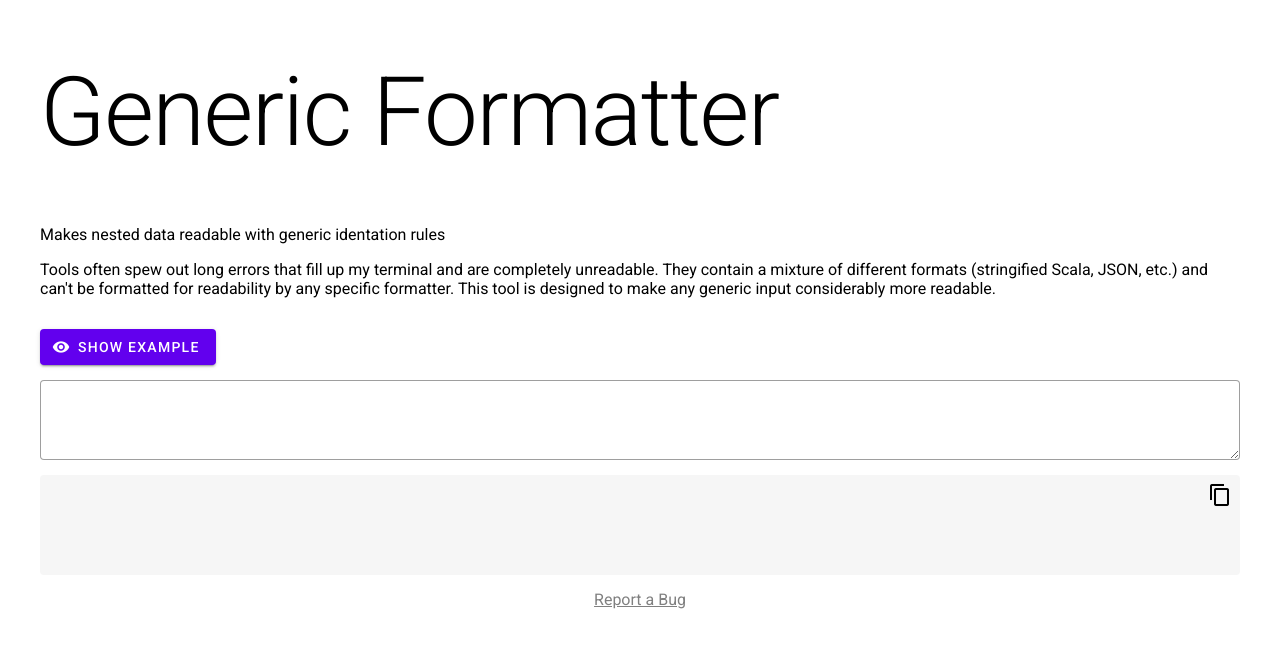
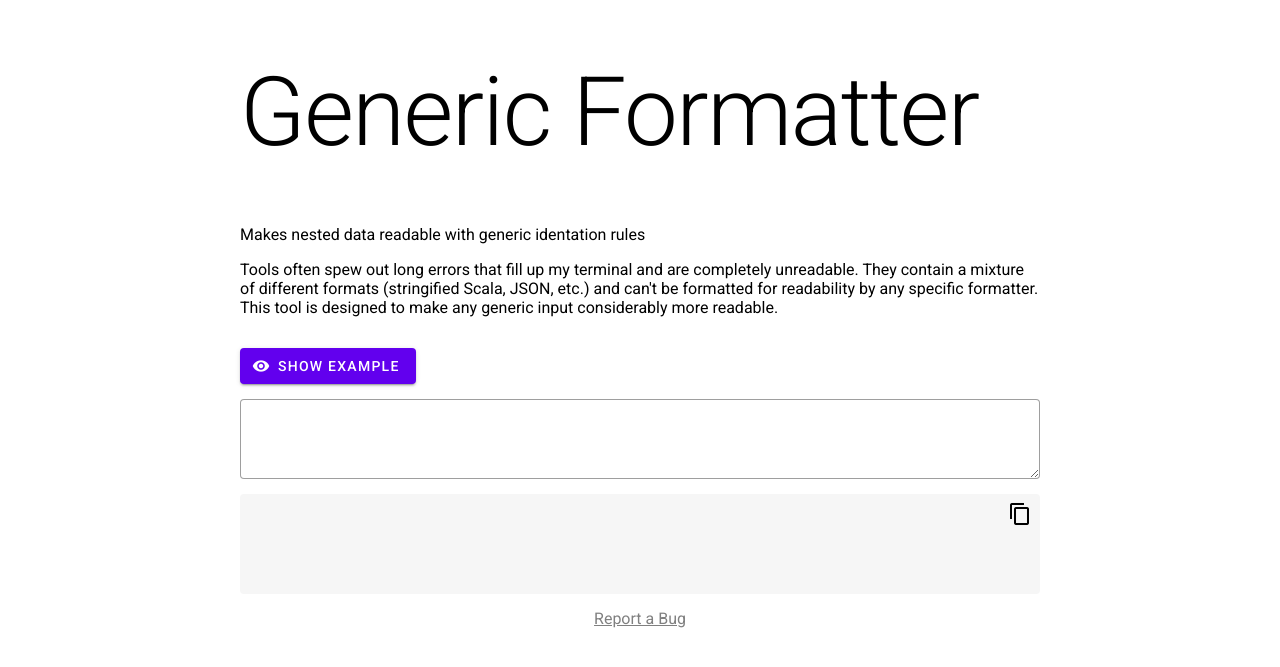
Before and after one commit to kittsville/Web-Tools, a Jekyll site: the page built from generic-formatter/index.html, in a window 1280 px wide. Shown: the top 667 px of the page. Built offline with Jekyll 4.4.1, drawn with Linux system fonts in a browser that asks for light colours.

Commit message:
Fix long descriptions oversizing page

```diff
--- a/_layouts/default.html
+++ b/_layouts/default.html
@@ -68,7 +68,7 @@
       <p>{{ page.tagline }}</p>
 
       {% if page.description %}
-        <p>{{ page.description }}</p>
+        <p class="description">{{ page.description }}</p>
       {% endif %}
 
       {{ content }}
--- a/shared/styles.css
+++ b/shared/styles.css
@@ -32,3 +32,7 @@ footer a:not(:hover) {
   right: .5rem;
   cursor: pointer;
 }
+
+.description {
+  max-width: 800px;
+}
```
